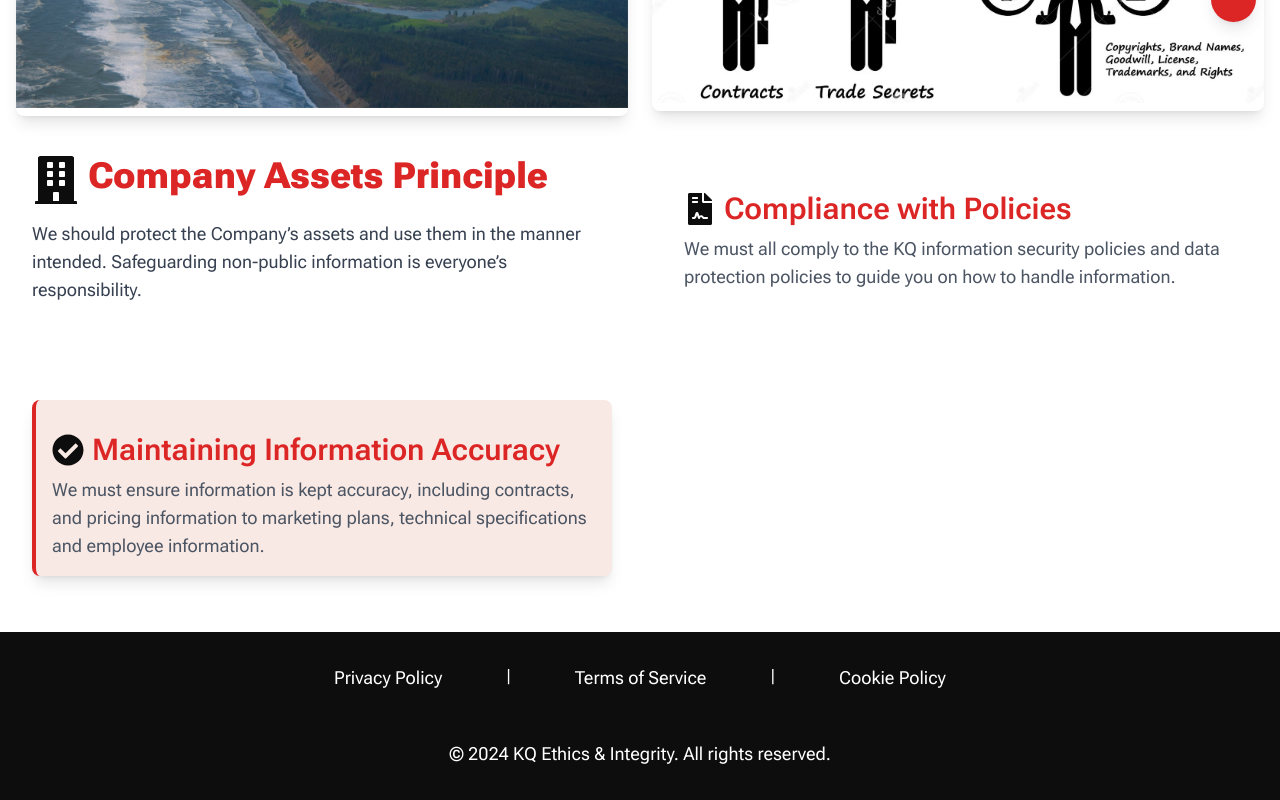
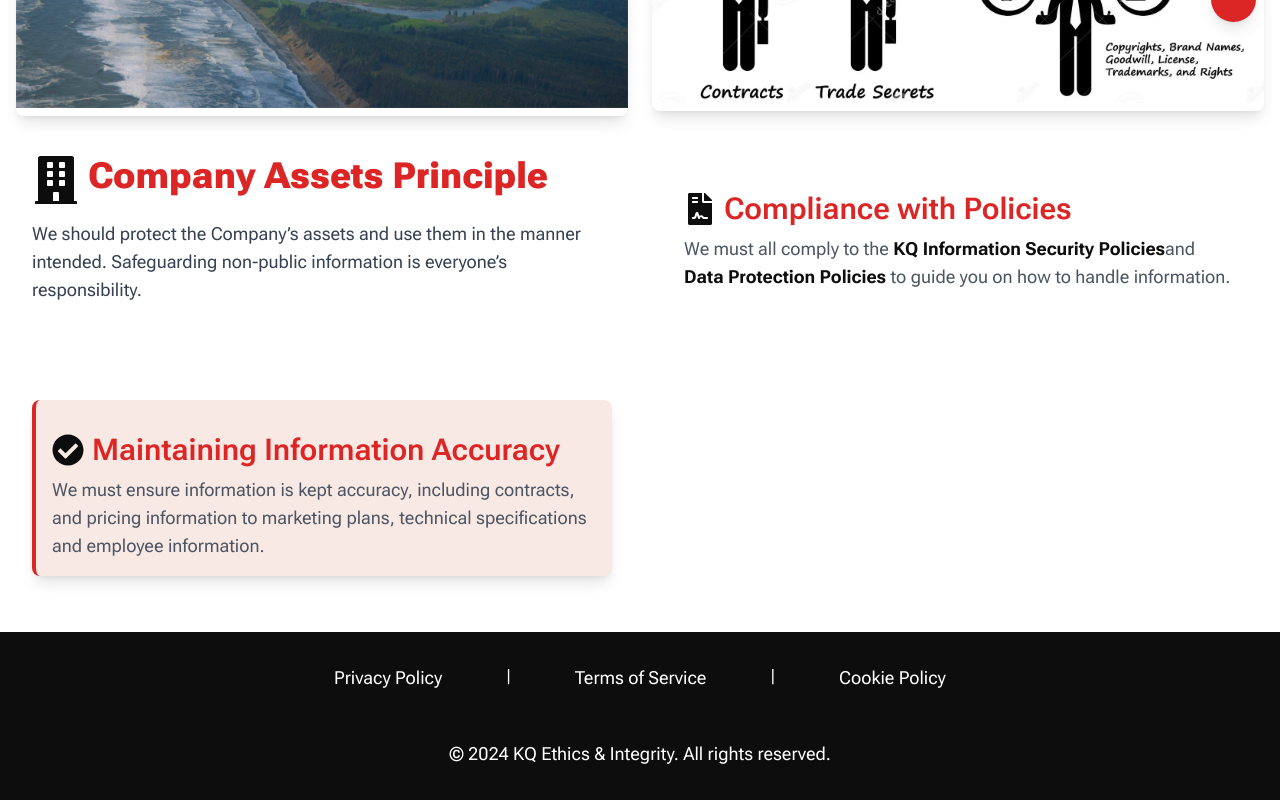
Before and after one commit to jeffmakuto/adili_v3, a Next.js app in the folder adili/: page /policies/company-assets in a window 1280 px wide. Shown: the part 754-1554 px from the top of the page. Built offline with nearby package versions, Linux system fonts and the light colour scheme.

Commit message:
fix: update the description

```diff
--- a/adili/src/ui/company-assets/compliance.tsx
+++ b/adili/src/ui/company-assets/compliance.tsx
@@ -12,8 +12,9 @@ const ComplianceWithPolicies: React.FC = () => {
                 <h2 className={heading}>Compliance with Policies</h2>
             </div>
             <p className={paragraph}>
-                We must all comply to the KQ information security policies and data protection
-                policies to guide you on how to handle information.
+                We must all comply to the <strong>KQ Information Security Policies</strong>
+                and <strong>Data Protection Policies</strong> to guide you on how to handle
+                information.
             </p>
         </div>
     );
```
